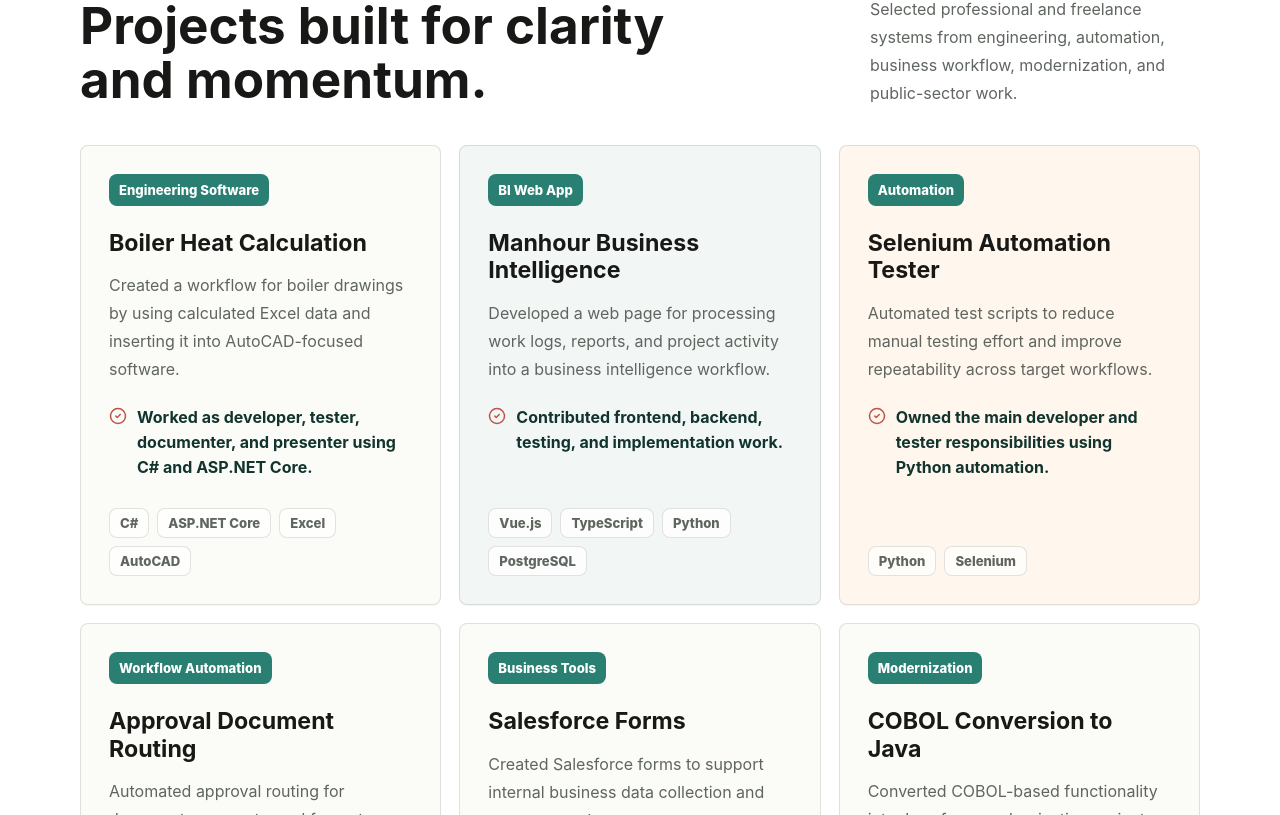
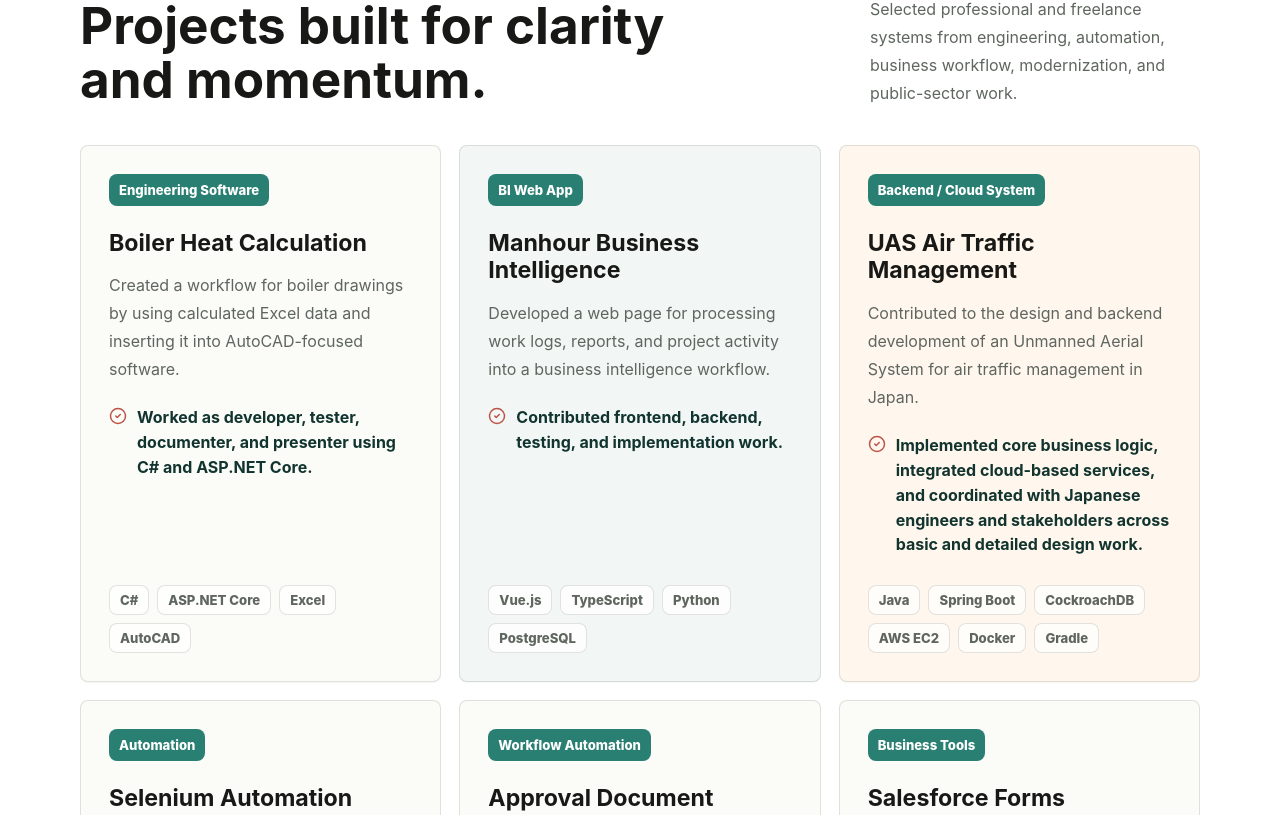
Before and after one commit to Guill0602/portfolio, a React (Vite) app: page / in a window 1280 px wide. Shown: the part 1365-2180 px from the top of the page. Built offline with nearby package versions, Linux system fonts and the light colour scheme.

Commit message:
Add UAS air traffic management project

```diff
--- a/src/App.jsx
+++ b/src/App.jsx
@@ -38,6 +38,22 @@ const projects = [
       "Developed a web page for processing work logs, reports, and project activity into a business intelligence workflow.",
     impact: "Contributed frontend, backend, testing, and implementation work.",
     stack: ["Vue.js", "TypeScript", "Python", "PostgreSQL"],
+  },
+  {
+    title: "UAS Air Traffic Management",
+    type: "Backend / Cloud System",
+    summary:
+      "Contributed to the design and backend development of an Unmanned Aerial System for air traffic management in Japan.",
+    impact:
+      "Implemented core business logic, integrated cloud-based services, and coordinated with Japanese engineers and stakeholders across basic and detailed design work.",
+    stack: [
+      "Java",
+      "Spring Boot",
+      "CockroachDB",
+      "AWS EC2",
+      "Docker",
+      "Gradle",
+    ],
   },
   {
     title: "Selenium Automation Tester",
@@ -164,7 +180,7 @@ const timeline = [
 
 const stats = [
   { value: "5+", label: "Years software work" },
-  { value: "10", label: "Featured projects" },
+  { value: "11", label: "Featured projects" },
   { value: "2", label: "Working languages" },
 ];
 
```
